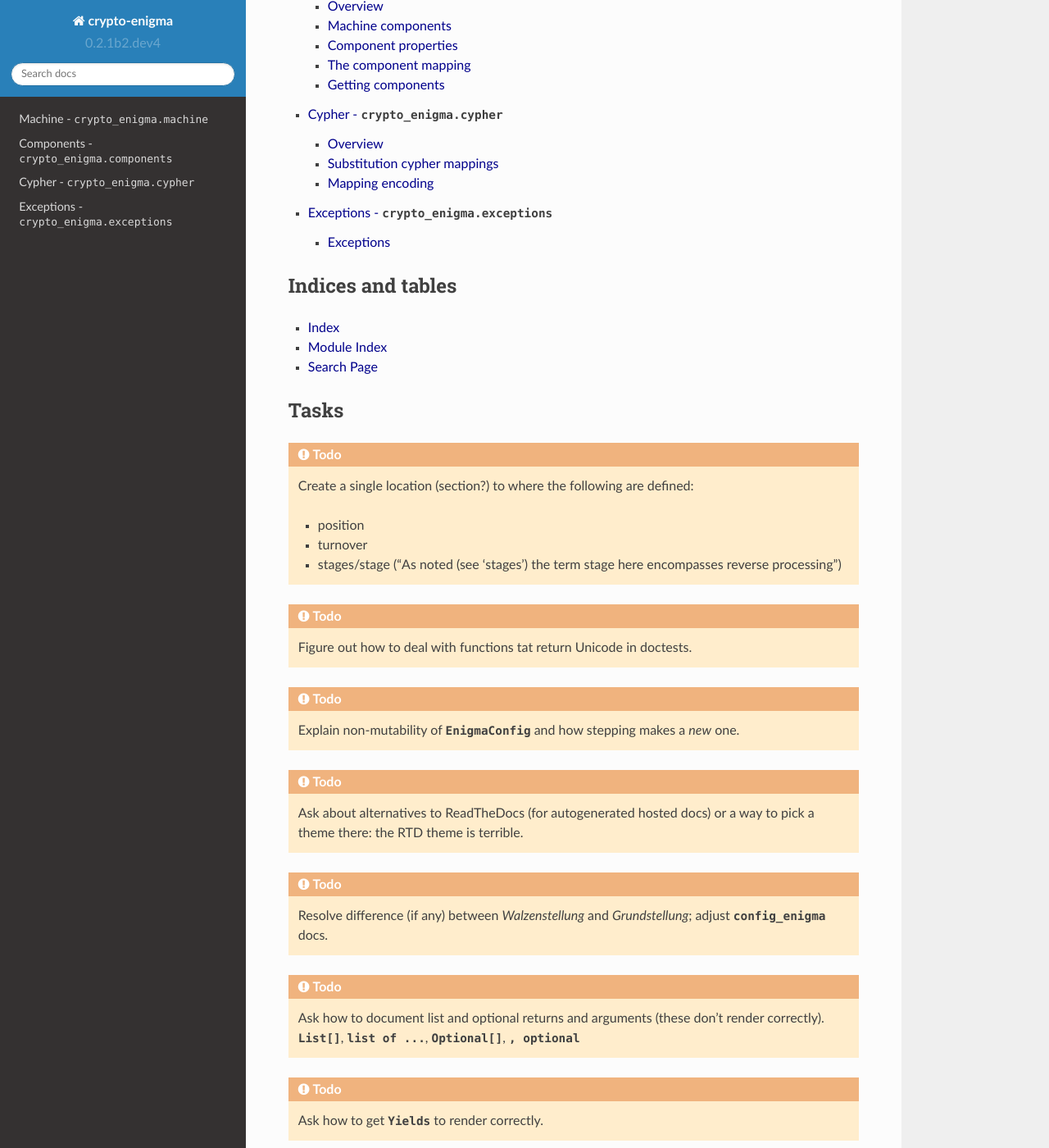
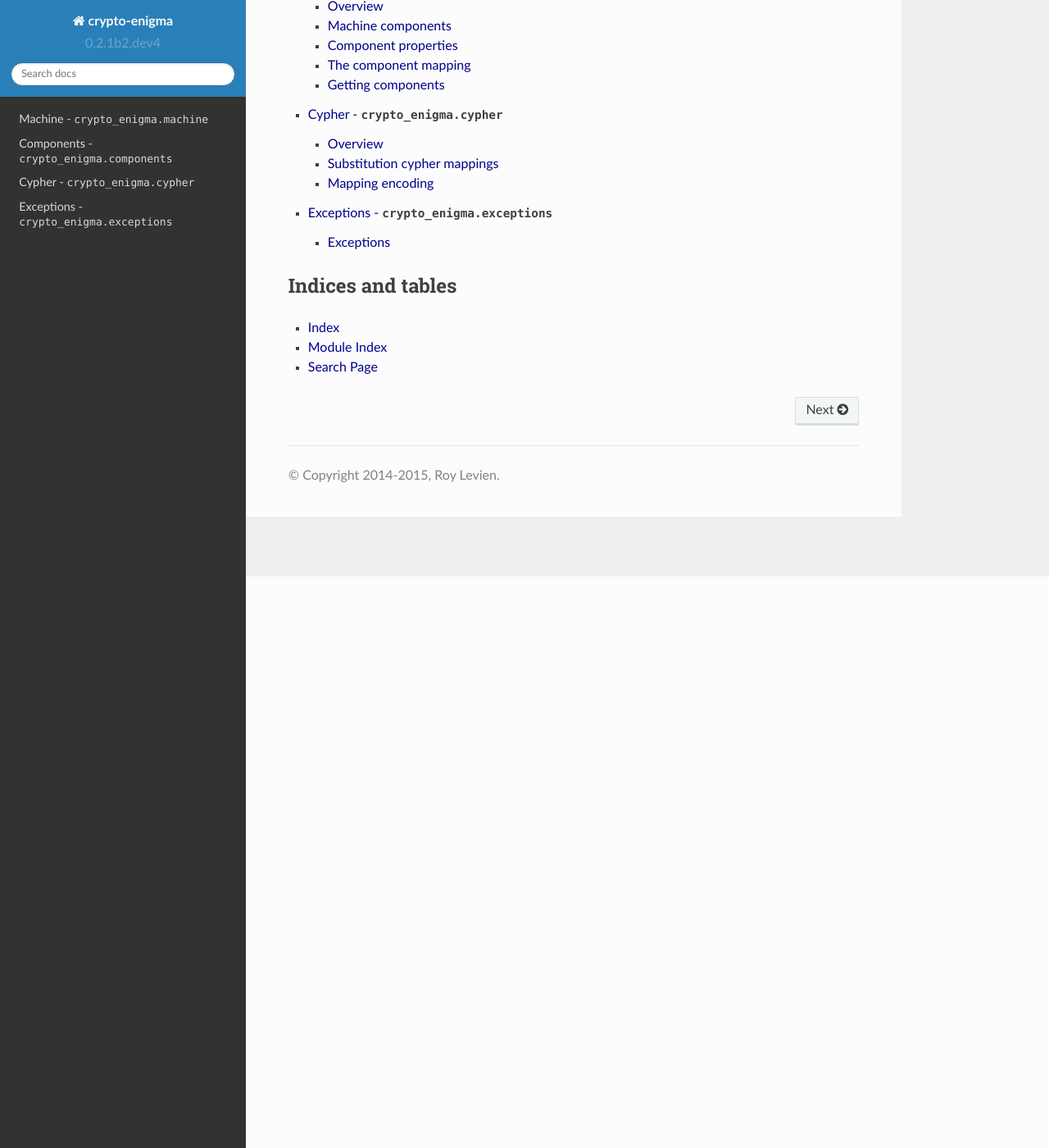
Before and after one commit to orome/crypto-enigma-py, a Sphinx documentation site: the page built from doc/source/index.rst, in a window 1280 px wide and 1400 px high, scrolled down 697 px. Shown: the whole window at 82% size. Built offline with Sphinx 7.4.7 and the Read the Docs theme 2.0.0, drawn with Linux system fonts in a browser that asks for light colours; some of the changed text lies outside the part shown.

Commit message:
Remove all todos from documentation

```diff
--- a/doc/source/index.rst
+++ b/doc/source/index.rst
@@ -30,57 +30,3 @@ Indices and tables
 * :ref:`genindex`
 * :ref:`modindex`
 * :ref:`search`
-
-
-Tasks
-=====
-
-.. todo::
-
-    Create a single location (section?) to where the following are defined:
-
-    * position
-    * turnover
-    * stages/stage ("As noted (see 'stages') the term stage here encompasses reverse processing")
-
-.. todo::
-
-    Figure out how to deal with functions tat return Unicode in doctests.
-
-.. todo::
-
-    Explain non-mutability of `EnigmaConfig` and how stepping makes a *new* one.
-
-.. todo::
-
-    Ask about alternatives to ReadTheDocs (for autogenerated hosted docs) or a way to pick a theme there:
-    the RTD theme is terrible.
-
-.. todo::
-
-    Resolve difference (if any) between *Walzenstellung* and *Grundstellung*; adjust `config_enigma` docs.
-
-.. todo::
-
-    Ask how to document list and optional returns and arguments (these don't render correctly).
-    `List[]`, `list of ...`, `Optional[]`, `..., optional`
-
-.. todo::
-
-    Ask how to get `Yields` to render correctly.
-
-.. todo::
-
-    Review how to do terms/definitions systematically.
-
-.. todo::
-
-    Review "overview" sections: Remove? Remove `~` for full names?
-
-.. todo::
-
-    Add and link mathematical discussion and equivalences; e.g., formula for `~.components.Component.mapping` as:
-
-    .. math::
-
-        \mu_{i}(c)=\rho^{s_{i}(c)}\omega_{i}\rho^{-s_{i}(c)}
```
Also changed, not shown: 2 other files.
